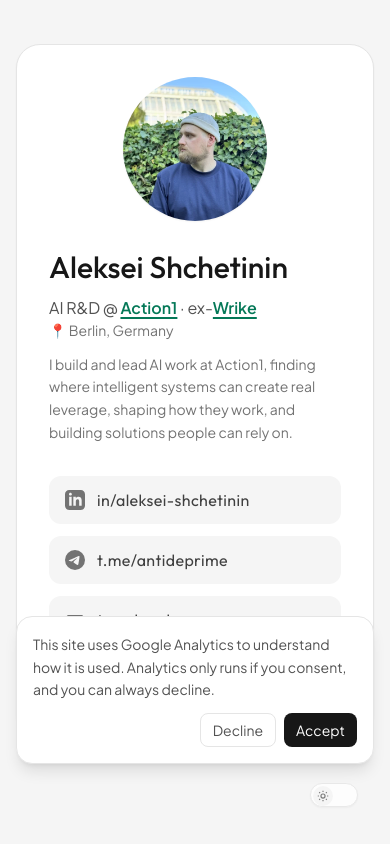
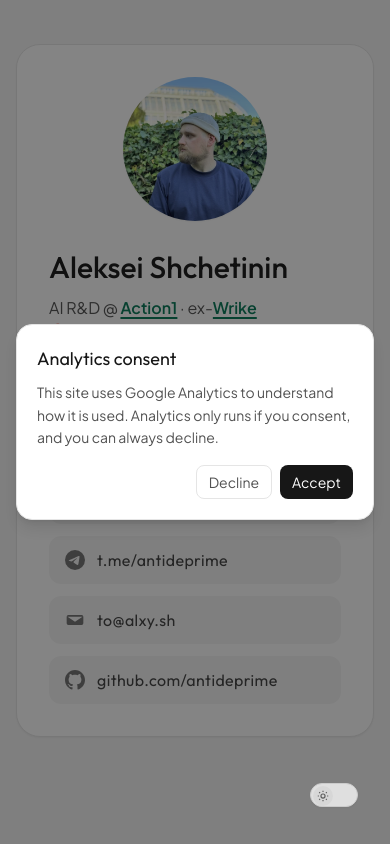
Before and after one commit to AntiDeprime/antideprime.github.io, a website: page index.html in a window 390 px wide. Drawn offline with Linux system fonts and the light colour scheme.

Commit message:
Present analytics consent as a centered modal dialog
Replace the floating bottom sheet with a backdrop-dimmed dialog so it
does not overlap the profile card on desktop or mobile.

```diff
--- a/index.html
+++ b/index.html
@@ -70,17 +70,21 @@
 </head>
 
 <body class="bg-mono-100 dark:bg-mono-950 text-mono-900 dark:text-mono-100 antialiased h-full font-body">
-    <!-- Analytics Consent Banner -->
+    <!-- Analytics Consent Dialog -->
     <div
         id="consent-banner"
-        class="hidden fixed bottom-20 sm:bottom-8 left-4 right-4 sm:left-8 sm:right-auto sm:w-96 z-50 rounded-2xl border border-mono-200 dark:border-mono-800 bg-white dark:bg-mono-900 p-4 shadow-lg"
-        role="region"
-        aria-label="Analytics consent"
+        class="hidden fixed inset-0 z-50 flex items-center justify-center p-4 bg-mono-950/50"
+        role="dialog"
+        aria-modal="true"
+        aria-labelledby="consent-title"
     >
-        <p class="text-sm text-mono-600 dark:text-mono-300 mb-3 leading-relaxed">This site uses Google Analytics to understand how it is used. Analytics only runs if you consent, and you can always decline.</p>
-        <div class="flex justify-end gap-2">
-            <button id="consent-decline" type="button" class="rounded-lg px-3 py-1.5 text-sm border border-mono-200 dark:border-mono-700 text-mono-600 dark:text-mono-300 hover:bg-mono-100 dark:hover:bg-mono-800 transition-colors">Decline</button>
-            <button id="consent-accept" type="button" class="rounded-lg px-3 py-1.5 text-sm bg-mono-900 dark:bg-mono-100 text-white dark:text-mono-900 hover:bg-mono-700 dark:hover:bg-mono-200 transition-colors">Accept</button>
+        <div class="w-full max-w-sm rounded-2xl border border-mono-200 dark:border-mono-800 bg-white dark:bg-mono-900 p-5 shadow-lg">
+            <h2 id="consent-title" class="font-display text-lg text-mono-900 dark:text-mono-100 mb-2">Analytics consent</h2>
+            <p class="text-sm text-mono-600 dark:text-mono-300 mb-4 leading-relaxed">This site uses Google Analytics to understand how it is used. Analytics only runs if you consent, and you can always decline.</p>
+            <div class="flex justify-end gap-2">
+                <button id="consent-decline" type="button" class="rounded-lg px-3 py-1.5 text-sm border border-mono-200 dark:border-mono-700 text-mono-600 dark:text-mono-300 hover:bg-mono-100 dark:hover:bg-mono-800 transition-colors">Decline</button>
+                <button id="consent-accept" type="button" class="rounded-lg px-3 py-1.5 text-sm bg-mono-900 dark:bg-mono-100 text-white dark:text-mono-900 hover:bg-mono-700 dark:hover:bg-mono-200 transition-colors">Accept</button>
+            </div>
         </div>
     </div>
 
```
Also changed, not shown: template.html (+12 -8 lines), styles.css.
